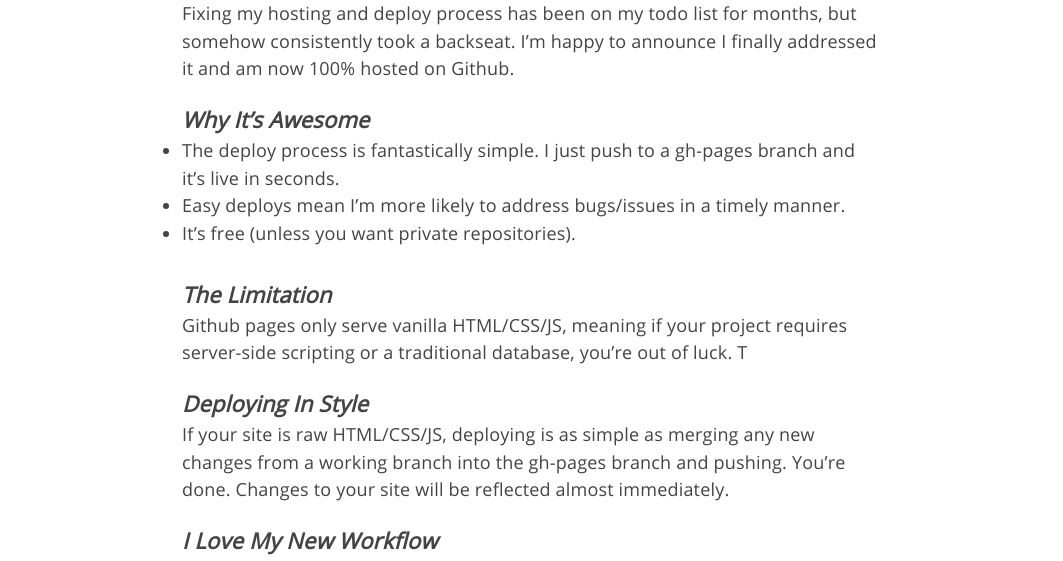
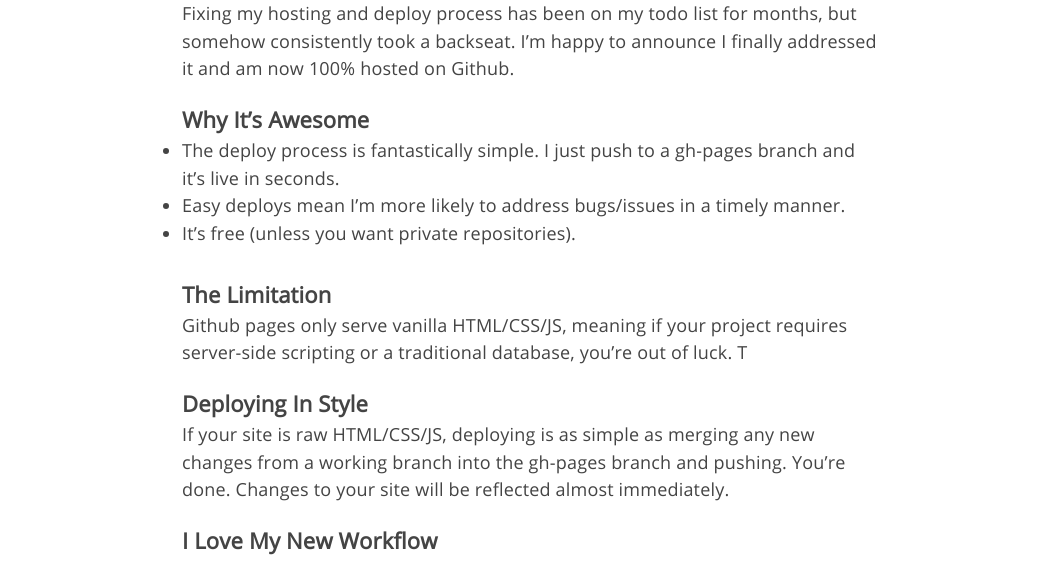
Before and after one commit to last-dev/jdl.io, a Jekyll site: the page built from _posts/2014-01-28-hosted-on-github.md, in a window 1280 px wide. Shown: the part 391-952 px from the top of the page, without its empty margins (108-1171 px from the left). Built offline with Jekyll 4.4.1, drawn with Linux system fonts in a browser that asks for light colours; nearby versions of some CDN libraries.

Commit message:
Removed italic <h3>'s

```diff
--- a/_posts/2014-01-28-hosted-on-github.md
+++ b/_posts/2014-01-28-hosted-on-github.md
@@ -8,18 +8,18 @@
 
 Fixing my hosting and deploy process has been on my todo list for months, but somehow consistently took a backseat. I'm happy to announce I finally addressed it and am now 100% hosted on Github.
 
-### *Why It's Awesome*
+### Why It's Awesome
 * The deploy process is fantastically simple. I just push to a gh-pages branch and it's live in seconds.
 * Easy deploys mean I'm more likely to address bugs/issues in a timely manner.
 * It's free (unless you want private repositories).
 
-### *The Limitation*
+### The Limitation
 Github pages only serve vanilla HTML/CSS/JS, meaning if your project requires server-side scripting or a traditional database, you're out of luck. T
 
-### *Deploying In Style*
+### Deploying In Style
 If your site is raw HTML/CSS/JS, deploying is as simple as merging any new changes from a working branch into the gh-pages branch and pushing. You're done. Changes to your site will be reflected almost immediately.
 
-### *I Love My New Workflow*
+### I Love My New Workflow
 Using Github as a hosting provider is amazing. If you have projects built with vanilla HTML/CSS/JS (or that compile to static code), I strongly suggest giving [Github Pages](https://pages.github.com) a chance. Combining [version control](https://git-scm.com/book/en/v2/Getting-Started-About-Version-Control) with hosting seems like a no brainer in retrospect. Since version control already means pushing files to a remote server, why not use that same system to deploy the whole site to a remote server?
 
 Faster, simpler, semi-automated deploys means I get to focus on the fun stuff like designing, writing, and coding.
```
Also changed, not shown: _posts/2015-05-30-move-to-jekyll.md (+2 -2 lines).
